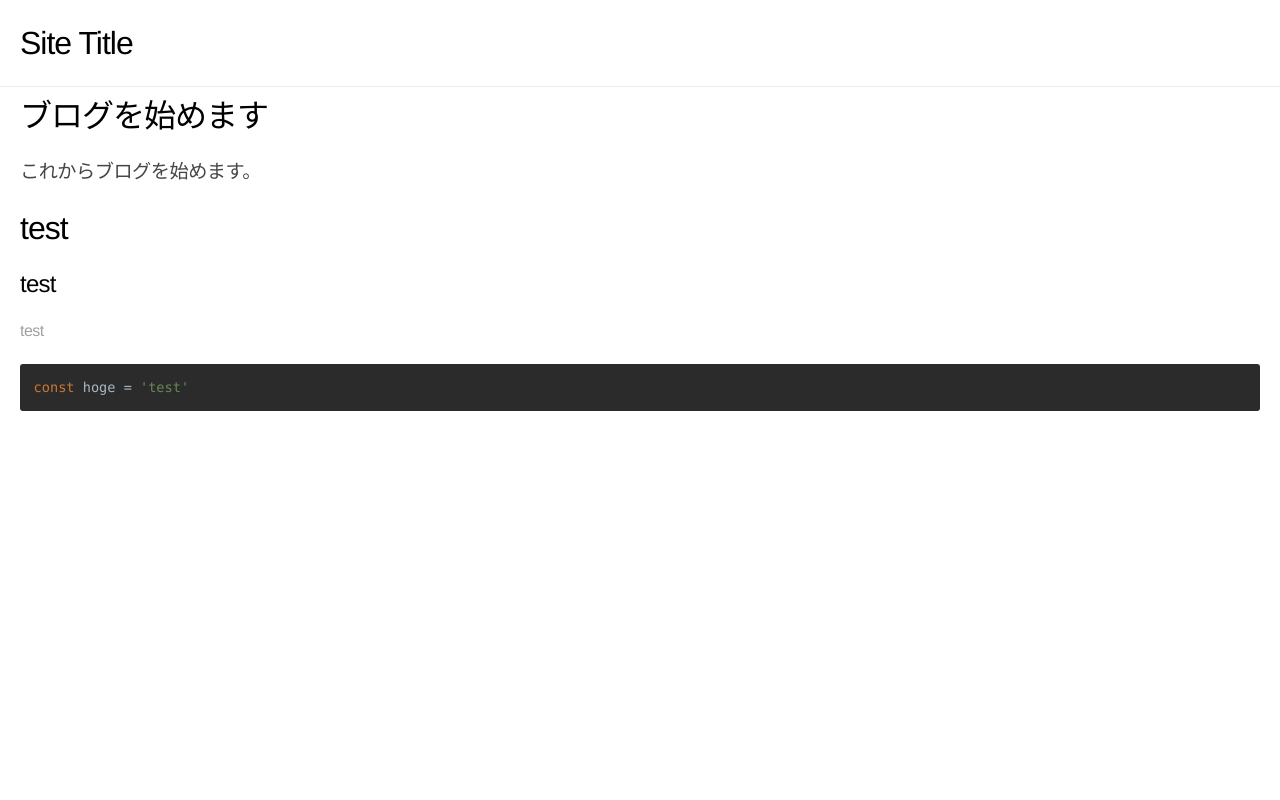
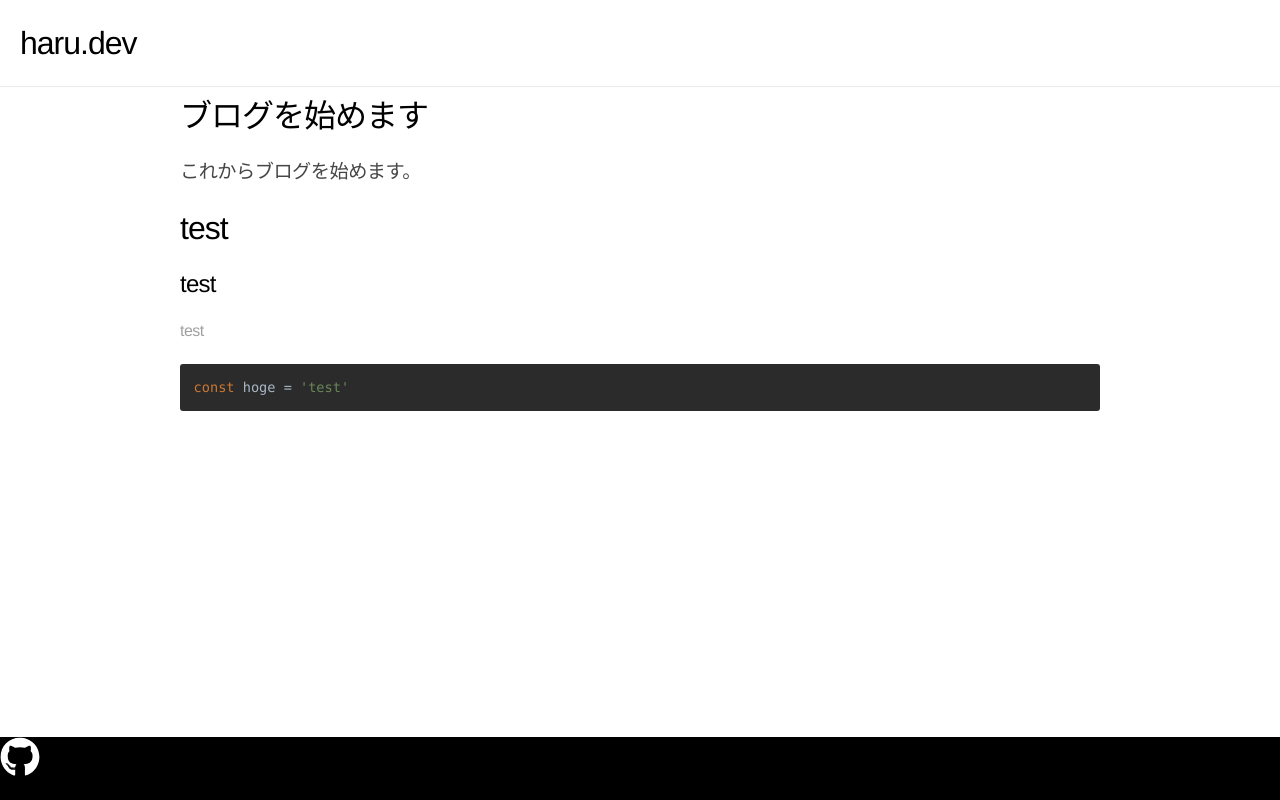
Before and after one commit to haku1217/next-amp, a Next.js app: page /blog/taketori in a window 1280 px wide. Built offline with nearby package versions, Linux system fonts and the light colour scheme.

Commit message:
Change style, Add icon

```diff
--- a/package.json
+++ b/package.json
@@ -13,6 +13,10 @@
   "author": "",
   "license": "ISC",
   "dependencies": {
+    "@fortawesome/fontawesome-svg-core": "^1.2.30",
+    "@fortawesome/free-brands-svg-icons": "^5.14.0",
+    "@fortawesome/free-solid-svg-icons": "^5.14.0",
+    "@fortawesome/react-fontawesome": "^0.1.11",
     "gray-matter": "^4.0.2",
     "next": "^9.5.2",
     "next-seo": "^4.7.3",
--- a/src/components/BlogList.tsx
+++ b/src/components/BlogList.tsx
@@ -1,6 +1,6 @@
 const BlogList = () => (
   <>
-    <h3>List of all blog posts will go here</h3>
+    <h3>ブログ一覧</h3>
     <style jsx>
       {`
         div {
--- /dev/null
+++ b/src/components/Footer.tsx
@@ -0,0 +1,38 @@
+import { FC } from 'react'
+import { FontAwesomeIcon } from '@fortawesome/react-fontawesome'
+import { config, library } from '@fortawesome/fontawesome-svg-core'
+// import { fas } from '@fortawesome/free-solid-svg-icons'
+import { fab } from '@fortawesome/free-brands-svg-icons'
+
+config.autoAddCss = false
+library.add(fab)
+
+type Props = {
+  github: string
+}
+const Footer: FC<Props> = ({ github }) => (
+  <footer className="footer">
+    <nav className="nav" role="navigation" aria-label="main navigation">
+      <a href={github} target="_blank">
+        <h1>
+          <span className="icon">
+            <FontAwesomeIcon
+              icon={['fab', 'github']}
+              style={{ height: '40px', width: '40px', verticalAlign: 'bottom', color: '#ffffff' }}
+            />
+          </span>
+        </h1>
+      </a>
+    </nav>
+    <style jsx>
+      {`
+        .footer {
+          margin-top: auto;
+          background-color: #000000;
+        }
+      `}
+    </style>
+  </footer>
+)
+
+export default Footer
--- a/src/components/Layout.tsx
+++ b/src/components/Layout.tsx
@@ -1,17 +1,20 @@
 import { FC, ReactNode } from 'react'
 import Meta from './Meta'
 import Header from './Header'
+import Footer from './Footer'
 
 type Props = {
   children: ReactNode
   siteTitle: string
+  githubUrl: string
   siteDescription?: string
 }
-const Layout: FC<Props> = ({ children, siteTitle, siteDescription }) => (
+const Layout: FC<Props> = ({ children, siteTitle, siteDescription, githubUrl }) => (
   <section className="layout">
     <Meta siteTitle={siteTitle} siteDescription={siteDescription ? siteDescription : ''} />
     <Header siteTitle={siteTitle} />
     <div className="content">{children}</div>
+    <Footer github={githubUrl}/>
     <style jsx>
       {`
         .layout {
--- a/src/data/config.json
+++ b/src/data/config.json
@@ -1,5 +1,5 @@
 {
-    "title":"Site Title",
+    "title":"haru.dev",
     "description":"Starter for Next.js.",
-    "repositoryUrl":"https://github.com/kendallstrautman/nextjs-blog-starter"
+    "repositoryUrl":"https://github.com/haku1217/next-amp"
 }
--- a/src/lib/content-loader.ts
+++ b/src/lib/content-loader.ts
@@ -9,7 +9,7 @@ export const listContentFiles = () => {
   return filenames
 }
 
-export const readContentFile = async ({ slug }: any) => {
+export const readContentFile = async ({ slug }: { slug: string }) => {
   const raw = fs.readFileSync(join(dir, `${slug}.md`), 'utf-8')
   const matterResult = matter(raw)
   return {
--- a/src/pages/blog/[slug].tsx
+++ b/src/pages/blog/[slug].tsx
@@ -10,15 +10,15 @@ type Props = {
   siteTitle: string
   frontmatter: string
   markdownBody: string
+  githubUrl: string
 }
 
-const BlogTemplate: NextPage<Props> = ({ siteTitle, frontmatter, markdownBody }) => {
+const BlogTemplate: NextPage<Props> = ({ siteTitle, frontmatter, markdownBody, githubUrl }) => {
   return (
     <>
-      <Layout siteTitle={siteTitle}>
-        <div id="container">
-          <div />
-          <article>
+      <Layout siteTitle={siteTitle} githubUrl={githubUrl}>
+        <div className="container">
+          <article className="article">
             <h1>{frontmatter}</h1>
             <div>
               <ReactMarkdown source={markdownBody} renderers={{ code: CodeBlock }} />
@@ -28,16 +28,13 @@ const BlogTemplate: NextPage<Props> = ({ siteTitle, frontmatter, markdownBody })
       </Layout>
 
       <style jsx>{`
-        #container {
-          display: grid;
-          grid-template-columns: 1fr;
-          grid-template-rows: auto;
+        .container {
+          margin-right: auto;
+          margin-left: auto;
+          max-width: 960px;
+        }
+        .article {
           margin: 10px 20px;
-        }
-        @media (max-width: 480px) {
-          #container {
-            grid-template-columns: 1fr;
-          }
         }
       `}</style>
     </>
@@ -53,7 +50,8 @@ export const getStaticProps: GetStaticProps<any, any> = async ({ params }) => {
     props: {
       frontmatter: data.title,
       markdownBody: data.content,
-      siteTitle: config.title
+      siteTitle: config.title,
+      githubUrl: config.repositoryUrl
     }
   }
 }
```
Also changed, not shown: src/pages/index.tsx (+1 -7 lines), 1 other file (tests, documents, lock files or other folders).
